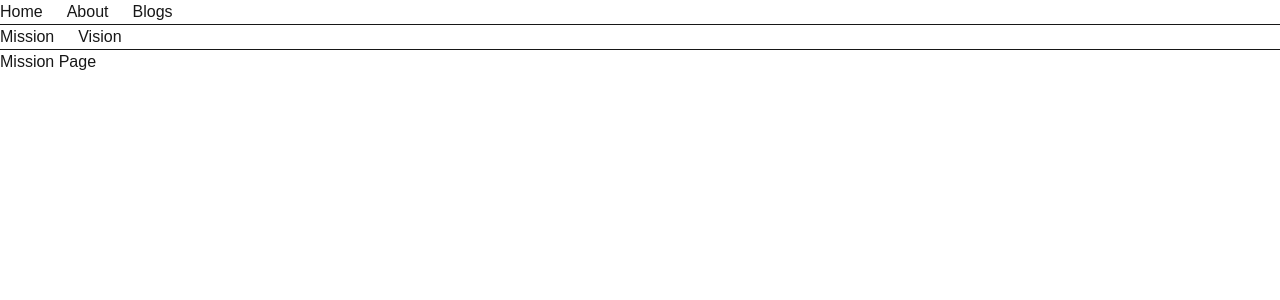
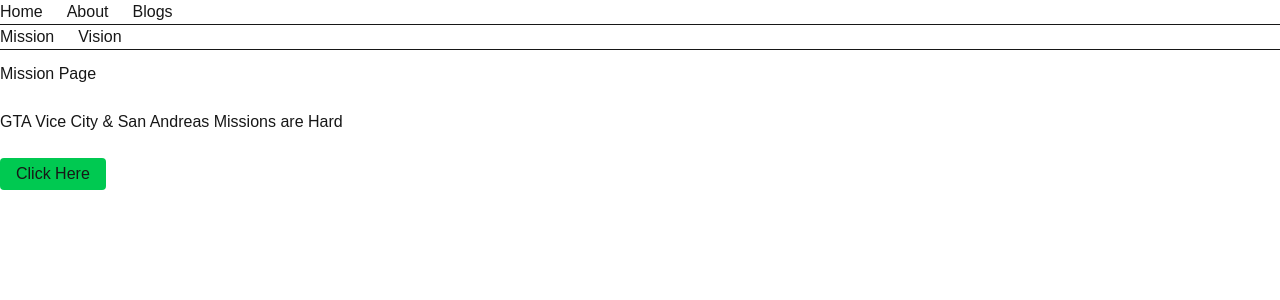
Before and after one commit to akash-podder/React-Todo-App, a Next.js app in the folder next-js-basic-tutorial/: page /about/mission in a window 1280 px wide. Shown: the top 300 px of the page. Built offline with nearby package versions, Linux system fonts and the light colour scheme.

Commit message:
- `next.js` Font Optimization using `Image` from `next/image` library

```diff
--- a/next-js-basic-tutorial/app/about/mission/page.js
+++ b/next-js-basic-tutorial/app/about/mission/page.js
@@ -1,7 +1,20 @@
+"use client"
+
+import Button from "@/app/components/Button";
+
 export default function MissionPage() {
   return (
     <div>
-      Mission Page
+      <h1 className="mt-3">Mission Page</h1>
+
+      <div className="mt-6">
+        GTA Vice City & San Andreas Missions are Hard
+      </div>
+
+      <div className="mt-6 btn btn-success">
+        <Button/>
+      </div>
+
     </div>
   );
 }
--- a/next-js-basic-tutorial/app/about/page.js
+++ b/next-js-basic-tutorial/app/about/page.js
@@ -1,9 +1,15 @@
+import Image from "next/image"
+import cm_punk_best_in_the_world from "@/public/images/WWE_CM_Punk.png"
+
 export default function AboutPage() {
   // throw new Error("There was a huge error")
 
   return (
     <div>
       About Page
+
+      <Image placeholder="blur" src={cm_punk_best_in_the_world} alt="CM Punk Image"/>
+
     </div>
   );
 }
--- /dev/null
+++ b/next-js-basic-tutorial/app/components/Button.js
@@ -0,0 +1,13 @@
+import React from 'react'
+
+export default function Button() {
+  return (
+    <div>
+        <button
+            className="bg-green-500 rounded-sm px-4 py-1"
+            onClick={()=>console.log("Click to get Mission")}>
+          Click Here
+        </button>
+    </div>
+  )
+}
```
Also changed, not shown: next-js-basic-tutorial/public/images/WWE_CM_Punk.png (added).
